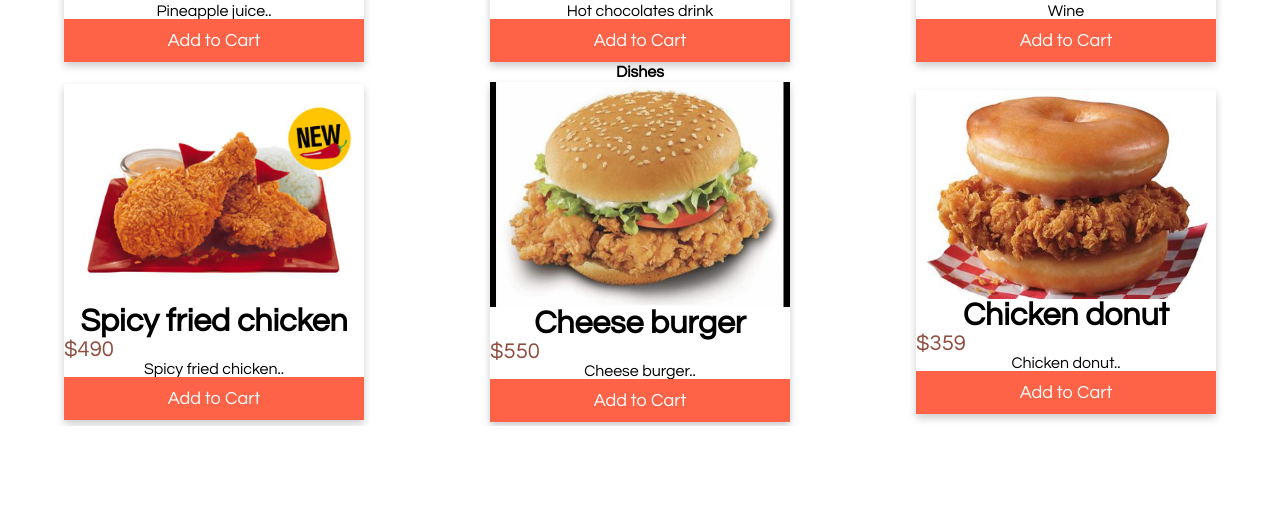
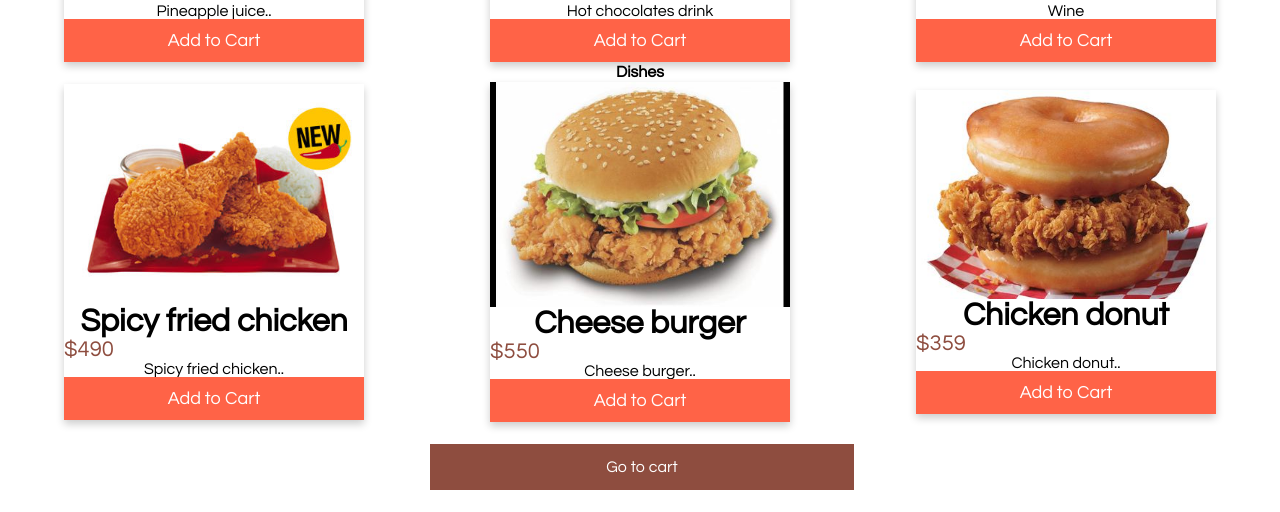
Before and after one commit to clockpals1/chickenkichenCW, a plain HTML site: page order.html in a window 1280 px wide. Shown: the part 542-1054 px from the top of the page. Before the commit the page ends 968 px from the top, so only its background shows below. Drawn offline with nearby package versions, Linux system fonts and the light colour scheme.

Commit message:
update order.css and order.html

```diff
--- a/css/order.css
+++ b/css/order.css
@@ -40,7 +40,7 @@ table {
   text-decoration: none;
   display: inline-block;
   font-size: 16px;
-  margin: 4px 2px;
+  margin: 20px 2px;
   cursor: pointer;
 }
 .cart ion-icon {
--- a/order.html
+++ b/order.html
@@ -126,7 +126,16 @@
             </div>
           </td>
         </tr>
-        <tr></tr>
+        <tr>
+          <td></td>
+        <td>
+          <button class="button" onclick="location.href='cart.html'">
+            Go to cart
+          </button>
+        </td>
+        <td></td>
+
+        </tr>
       </table>
     </div>
     <script src="https://unpkg.com/ionicons@5.0.0/dist/ionicons.js"></script>
```
Also changed, not shown: 1 other file.
